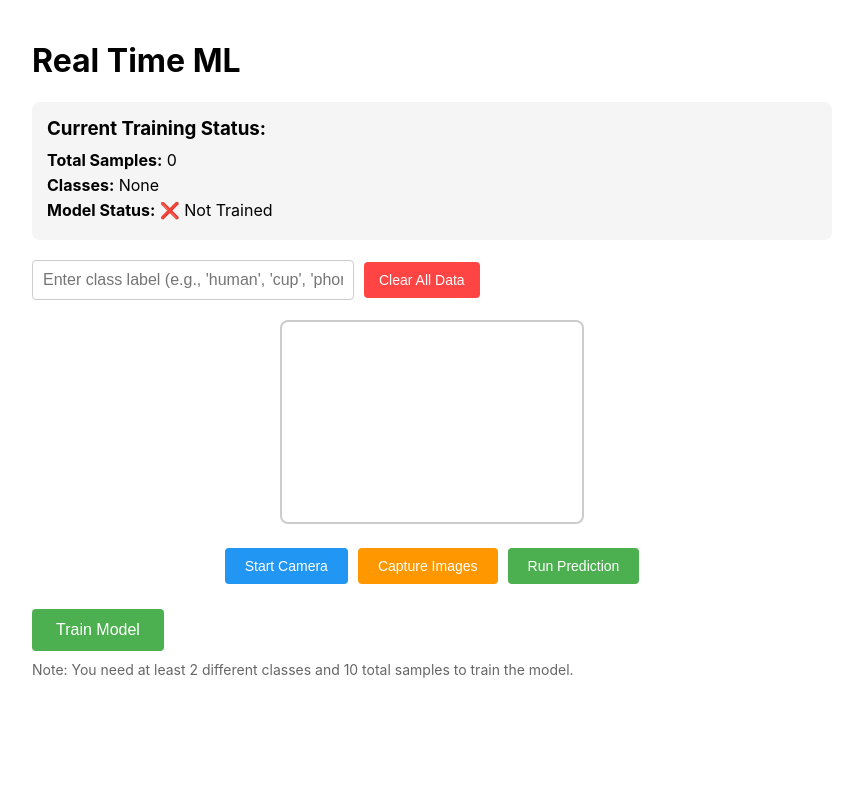
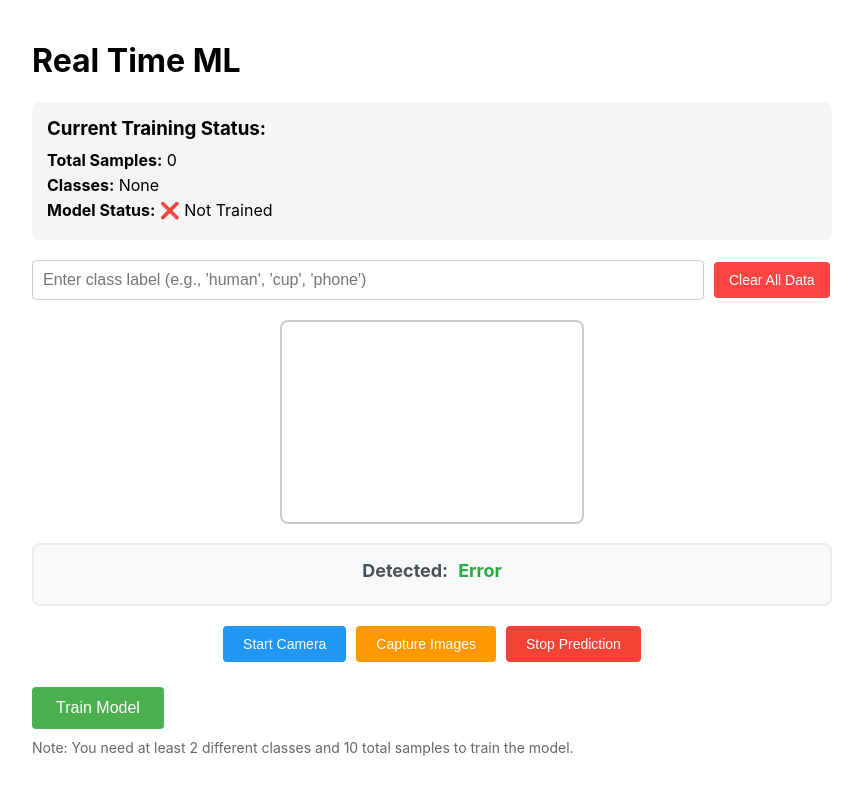
Before and after one commit to GYUabc123/RealtimeML, a React (Create React App) app in the folder frontend/: page / in a window 1280 px wide. Both pictures are taken after a click on the button "Run Prediction". Shown: the top 792 px of the page, without its empty margins (208-1071 px from the left). Built offline with nearby package versions, Linux system fonts and the light colour scheme; no server answers.

Commit message:
working, need to check why confidence is low

```diff
--- a/frontend/src/App.css
+++ b/frontend/src/App.css
@@ -31,7 +31,7 @@
 .label-input {
   padding: 10px;
   font-size: 16px;
-  width: 300px;
+  width: 650px;
   margin-right: 10px;
   border: 1px solid #ccc;
   border-radius: 4px;
--- a/frontend/src/components/camera/Camera.css
+++ b/frontend/src/components/camera/Camera.css
@@ -37,3 +37,45 @@
 .predict-button {
   background-color: #4CAF50;
 }
+
+.predict-button.stop {
+  background-color: #f44336;
+}
+
+.prediction-display {
+  margin-top: 15px;
+  padding: 15px;
+  background-color: #f8f9fa;
+  border-radius: 8px;
+  border: 2px solid #e9ecef;
+}
+
+.prediction-text {
+  margin-bottom: 8px;
+  font-size: 18px;
+  font-weight: bold;
+}
+
+.prediction-label {
+  color: #495057;
+  margin-right: 10px;
+}
+
+.prediction-value {
+  color: #28a745;
+  font-weight: bold;
+}
+
+.confidence-text {
+  font-size: 14px;
+  color: #6c757d;
+}
+
+.confidence-label {
+  margin-right: 8px;
+}
+
+.confidence-value {
+  font-weight: bold;
+  color: #007bff;
+}
--- a/frontend/src/components/camera/Camera.jsx
+++ b/frontend/src/components/camera/Camera.jsx
@@ -1,10 +1,14 @@
-import React, { useRef } from 'react';
+import React, { useRef, useState, useEffect } from 'react';
 import axios from 'axios';
 import './Camera.css';
 
 function Camera({ label, onCaptureImages, onTrainSuccess }) {
   const videoRef = useRef();
   const canvasRef = React.useRef();
+  const [isRunning, setIsRunning] = useState(false);
+  const [prediction, setPrediction] = useState('');
+  const [confidence, setConfidence] = useState(0);
+  const [isLoading, setIsLoading] = useState(false);
 
   const startCamera = async () => {
     const stream = await navigator.mediaDevices.getUserMedia({ video: true });
@@ -47,46 +51,80 @@ function Camera({ label, onCaptureImages, onTrainSuccess }) {
     onCaptureImages(imgs, label);
   };
 
+  const predictFrame = async () => {
+    if (!videoRef.current || !isRunning) return;
 
-  const runModel = async () => {
-    const ctx = canvasRef.current.getContext('2d'); // Ensure canvas context is available
+    try {
+      const ctx = canvasRef.current.getContext('2d');
+      ctx.drawImage(videoRef.current, 0, 0, 128, 128);
+      const blob = await new Promise(res => canvasRef.current.toBlob(res, 'image/jpeg'));
+      const hexImage = await blobToHex(blob);
+
+      const response = await axios.post('http://127.0.0.1:5000/predict-stream', {
+        image: hexImage
+      });
+
+      const { label: predictedLabel, confidence: conf } = response.data;
+      setPrediction(predictedLabel);
+      setConfidence(conf);
+    } catch (error) {
+      console.error('Prediction error:', error);
+      setPrediction('Error');
+      setConfidence(0);
+    }
+  };
+
+  // Real-time prediction loop
+  useEffect(() => {
+    let intervalId;
+
+    if (isRunning && videoRef.current) {
+      // Start prediction loop
+      intervalId = setInterval(predictFrame, 500); // Predict every 500ms
+    }
+
+    return () => {
+      if (intervalId) {
+        clearInterval(intervalId);
+      }
+    };
+  }, [isRunning]);
+
+  const handleStartStopPrediction = () => {
     if (!videoRef.current) {
       alert("Please start the camera first.");
       return;
     }
 
-    // Get image from video and convert to hex
-    ctx.drawImage(videoRef.current, 0, 0, 128, 128); // Draw the current video frame to the canvas
-    const blob = await new Promise(res => canvasRef.current.toBlob(res, 'image/jpeg')); // Convert canvas to blob
-    const buffer = await blob.arrayBuffer(); // Convert blob to ArrayBuffer
-    const hexImage = await blobToHex(blob); // Convert blob to hex string
+    setIsRunning(prev => !prev);
 
-    // Send POST request
-    try {
-      const response = await axios.post('http://127.0.0.1:5000/predict', {
-        image: hexImage
-      });
-
-      const { label: predictedLabel, confidence, available_classes } = response.data;
-      const confidencePercent = (confidence * 100).toFixed(1);
-
-      console.log('Prediction:', predictedLabel, 'Confidence:', confidencePercent + '%');
-
-      alert(`Prediction: ${predictedLabel}\nConfidence: ${confidencePercent}%\nAvailable classes: ${available_classes.join(', ')}`);
-    } catch (error) {
-      console.error('Prediction error:', error);
-      if (error.response && error.response.data && error.response.data.error) {
-        alert(`Prediction failed: ${error.response.data.error}`);
-      } else {
-        alert('Prediction failed. Please try again.');
-      }
+    if (!isRunning) {
+      setPrediction('');
+      setConfidence(0);
     }
-  }
+  };
 
   return (
     <div className="camera-container">
       <video ref={videoRef} width="300" height="200" className="camera-video" />
       <canvas ref={canvasRef} width="128" height="128" style={{ display: 'none' }} />
+
+      {/* Prediction Display */}
+      {isRunning && (
+        <div className="prediction-display">
+          <div className="prediction-text">
+            <span className="prediction-label">Detected:</span>
+            <span className="prediction-value">{prediction || 'Processing...'}</span>
+          </div>
+          {confidence > 0 && (
+            <div className="confidence-text">
+              <span className="confidence-label">Confidence:</span>
+              <span className="confidence-value">{(confidence * 100).toFixed(1)}%</span>
+            </div>
+          )}
+        </div>
+      )}
+
       <div className="camera-buttons">
         <button
           onClick={startCamera}
@@ -94,17 +132,19 @@ function Camera({ label, onCaptureImages, onTrainSuccess }) {
         >
           Start Camera
         </button>
+
         <button
           onClick={captureImages}
           className="camera-button capture-button"
         >
           Capture Images
         </button>
+
         <button
-          onClick={runModel}
-          className="camera-button predict-button"
+          onClick={handleStartStopPrediction}
+          className={`camera-button predict-button ${isRunning ? 'stop' : 'run'}`}
         >
-          Run Prediction
+          {isRunning ? 'Stop Prediction' : 'Run Prediction'}
         </button>
       </div>
     </div>
```
Also changed, not shown: 2 other files (tests, documents, lock files or other folders).
